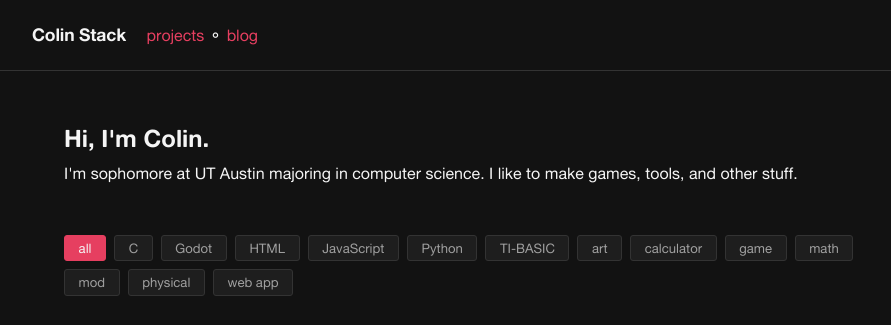
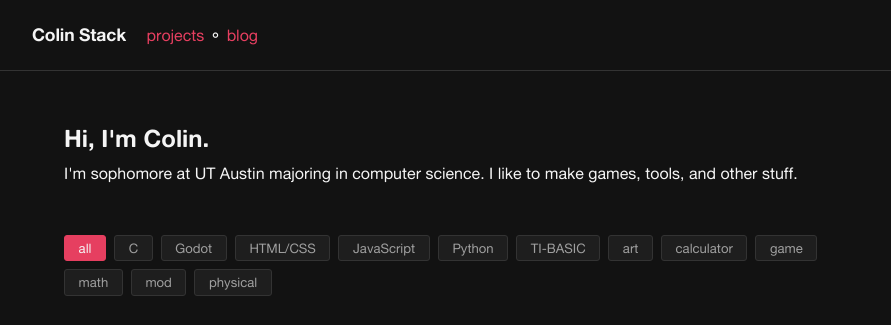
Before and after one commit to colinstick/colinstick.github.io, an Eleventy site: page index.njk in a window 1280 px wide. Shown: the top 325 px of the page, without its empty margins (178-1069 px from the left). Built offline with nearby package versions, Linux system fonts and the light colour scheme; Eleventy itself is replaced by a stand-in of ours; files that its build step writes are made by us from their sources.

Commit message:
Changed tags

```diff
--- a/projects/poker-card.md
+++ b/projects/poker-card.md
@@ -2,7 +2,7 @@
 layout: project.njk
 title: "Poker Card Maker"
 description: "A website to easily customize typical playing cards."
-tags: ["web app", "JavaScript", "HTML"]
+tags: ["JavaScript", "HTML/CSS"]
 date: 2024-10-01
 image: "/assets/images/poker/cover.png"
 link: "https://colinstick.github.io/cardmaker/"
--- a/projects/skoold.md
+++ b/projects/skoold.md
@@ -2,7 +2,7 @@
 layout: project.njk
 title: "Skool'd"
 description: "A party game that mixes social deduction with trivia!"
-tags: ["Godot", "web app", "art", "game"]
+tags: ["Godot", "HTML/CSS", "JavaScript", "art", "game"]
 date: 2024-10-01
 image: "/assets/images/skoold/SK-logo.png"
 link: "https://github.com/colinstick/skoold"
```
